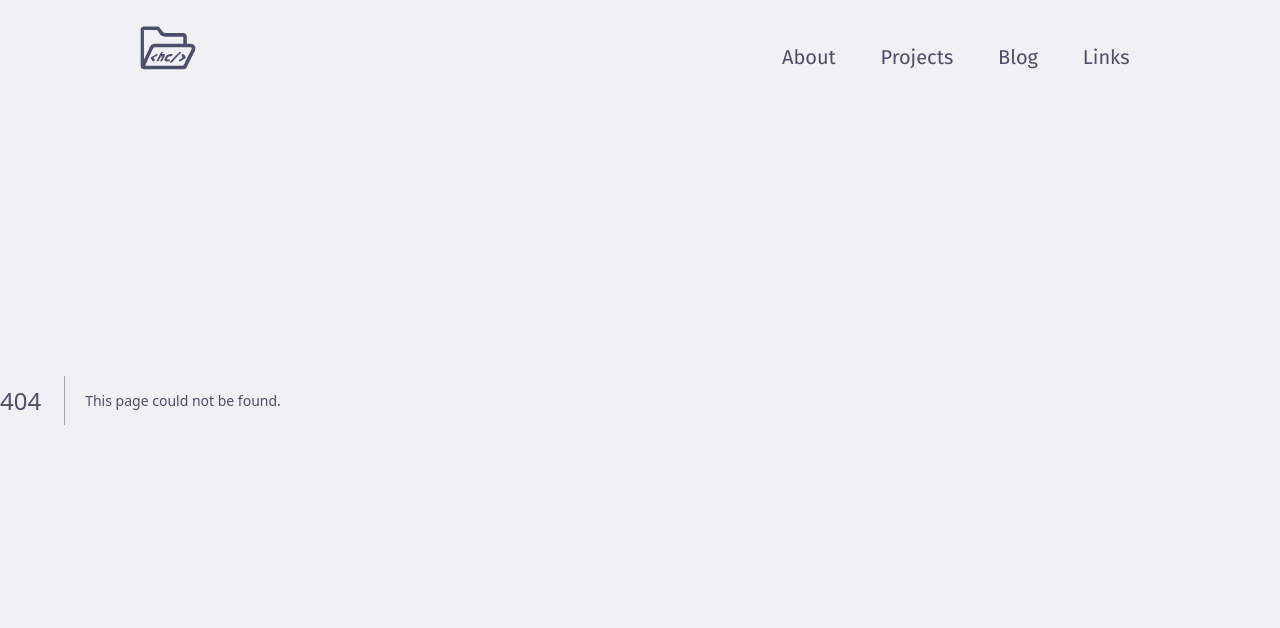
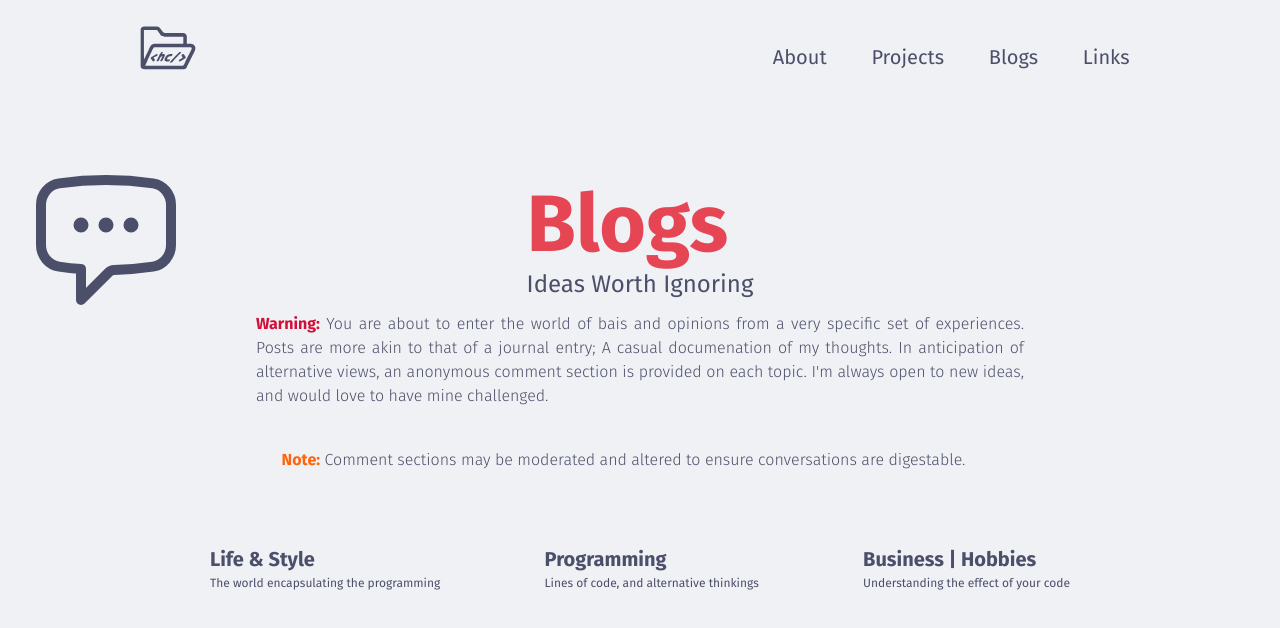
Before and after one commit to HonsonCooky/curriculum-vitae, a Next.js app: page /blogs in a window 1280 px wide. Before the commit this address had no page. Shown: the top 628 px of the page. Built offline with nearby package versions, Linux system fonts and the light colour scheme; what tailwindcss-neumorphism would draw is missing.

Commit message:
start sub pages for blog

```diff
--- a/app/_components/navbar/nav.tsx
+++ b/app/_components/navbar/nav.tsx
@@ -2,7 +2,7 @@ import { NavMenu } from "./mobile/navmenu";
 import NavBar from "./web/navbar";
 
 export default function Navigation() {
-  const pages = ["/about", "/projects", "/blog", "/links"];
+  const pages = ["/about", "/projects", "/blogs", "/links"];
 
   return (
     <nav>
--- a/app/_components/navbar/web/nav-btn.tsx
+++ b/app/_components/navbar/web/nav-btn.tsx
@@ -15,13 +15,15 @@ export default function NavBtn(params: { href: string }) {
 
   return (
     <Link href={params.href}>
+      <div className="h-full w-full px-[0.5vw]">
         <motion.div
           aria-selected={pathname.startsWith(params.href)}
           whileTap={{ scale: 0.9 }}
-        className="mx-[0.5vw] rounded-[0.7vh] px-[2vh] py-[1vh] text-[max(2.5vh,1vw)] nm-flat-light-base-xs hover:text-light-mauve aria-selected:nm-inset-light-base-sm dark:nm-flat-dark-base-sm dark:hover:text-dark-mauve aria-selected:dark:nm-inset-dark-base-sm"
+          className="rounded-[0.7vh] px-[2vh] py-[1vh] text-[max(2.5vh,1vw)] nm-flat-light-base-xs hover:text-light-mauve aria-selected:nm-inset-light-base-sm dark:nm-flat-dark-base-sm dark:hover:text-dark-mauve aria-selected:dark:nm-inset-dark-base-sm"
         >
           {title()}
         </motion.div>
+      </div>
     </Link>
   );
 }
--- a/app/blog/_components/section-desc.tsx
+++ /dev/null
@@ -1,12 +0,0 @@
-export default function SectionDescription(params: {
-  chassName?: React.ComponentProps<"div">["className"];
-  title: string;
-  description: string;
-}) {
-  return (
-    <div className="rounded-2xl bg-light-crust px-[max(2vh,2vw)] py-[max(1vh,1vw)]">
-      <h3>{params.title}</h3>
-      <p>{params.description}</p>
-    </div>
-  );
-}
--- a/app/blog/page.tsx
+++ /dev/null
@@ -1,40 +0,0 @@
-import { ChatBubbleLeftEllipsisIcon } from "@heroicons/react/24/outline";
-import SectionDescription from "./_components/section-desc";
-export default function Blogs() {
-  return (
-    <div className="flex flex-1 flex-col items-center lg:justify-center">
-      <ChatBubbleLeftEllipsisIcon className="fixed left-[2vw] top-[20vh] hidden h-[min(20vh,20vw)] lg:flex" />
-      <h1 className="mb-2 mt-[4vh] text-[10vh] font-bold leading-[10vh] text-light-maroon dark:text-dark-maroon">
-        Blogs
-      </h1>
-      <h2 className="mb-[2vh] text-[3vh] leading-[3vh]">
-        Ideas Worth Ignoring
-      </h2>
-      <div className="mx-[20vw] mb-[5vh]">
-        <p className="mb-[4vh] text-justify text-[2vh] font-light">
-          <span className="font-bold text-light-red dark:text-dark-red">
-            Warning:
-          </span>{" "}
-          You are about to enter the world of bais and opinions from a very
-          specific set of experiences. Posts are more akin to that of a journal
-          entry; A casual documenation of my thoughts. In anticipation of
-          alternative views, an anonymous comment section is provided on each
-          topic. I'm always open to new ideas, and would love to have mine
-          challenged.
-        </p>
-        <div className="rounded-2xl bg-light-peach px-[5vw] py-[1vh] text-light-crust dark:bg-dark-peach dark:text-dark-base">
-          <p className="text-[2vh] font-light">
-            <span className="font-bold">Note:</span> Comment sections may be
-            moderated and altered to ensure conversations are digestable (and
-            appropriate).
-          </p>
-        </div>
-      </div>
-      <div className="flex w-full items-center justify-evenly px-[10vw] py-[2vh]">
-        <SectionDescription title="Life & Style" description="Content about " />
-        <SectionDescription title="Life & Style" description="Content about " />
-        <SectionDescription title="Life & Style" description="Content about " />
-      </div>
-    </div>
-  );
-}
--- /dev/null
+++ b/app/blogs/_components/blog-title.tsx
@@ -0,0 +1,14 @@
+export default function BlogTitle(params: {
+  className?: React.ComponentProps<"div">["className"];
+}) {
+  return (
+    <div className={params.className}>
+      <h1 className="mb-2 text-[max(10vh,5vw)] font-bold leading-[max(10vh,5vw)] text-light-maroon dark:text-dark-maroon">
+        Blogs
+      </h1>
+      <h2 className="mb-[2vh] text-[max(3vh,1.5vw)] leading-[max(3vh,1.5vw)]">
+        Ideas Worth Ignoring
+      </h2>
+    </div>
+  );
+}
--- /dev/null
+++ b/app/blogs/_components/section-desc.tsx
@@ -0,0 +1,23 @@
+"use client";
+import { motion } from "framer-motion";
+import Link from "next/link";
+
+export default function SectionDescription(params: {
+  chassName?: React.ComponentProps<"div">["className"];
+  title: string;
+  description: string;
+  href: string;
+}) {
+  return (
+    <Link href={params.href}>
+      <motion.div
+        whileTap={{ scale: 0.9 }}
+        whileHover={{ scale: 1.1 }}
+        className="mx-[0.5vw] rounded-[0.7vh] px-[2vh] py-[1vh]  nm-flat-light-base hover:text-light-mauve dark:nm-flat-dark-base dark:hover:text-dark-mauve"
+      >
+        <h3 className="text-[max(2.5vh,1vw)] font-bold">{params.title}</h3>
+        <h4 className="text-[max(1.5vh,0.5vw)]">{params.description}</h4>
+      </motion.div>
+    </Link>
+  );
+}
--- /dev/null
+++ b/app/blogs/page.tsx
@@ -0,0 +1,50 @@
+import ChatBubbleLeftEllipsisIcon from "@heroicons/react/24/outline/ChatBubbleLeftEllipsisIcon";
+import BlogTitle from "./_components/blog-title";
+import SectionDescription from "./_components/section-desc";
+export default function BlogsHome() {
+  return (
+    <div className="flex flex-1 flex-col items-center lg:justify-center">
+      <ChatBubbleLeftEllipsisIcon className="fixed left-[2vw] top-[20vh] hidden h-[min(20vh,20vw)] lg:flex" />
+      <BlogTitle />
+      <div className="mx-[20vw] mb-[5vh]">
+        <p className="mb-[4vh] text-justify text-[max(2vh,1vw)] font-light">
+          <span className="font-bold text-light-red dark:text-dark-red">
+            Warning:
+          </span>{" "}
+          You are about to enter the world of bais and opinions from a very
+          specific set of experiences. Posts are more akin to that of a journal
+          entry; A casual documenation of my thoughts. In anticipation of
+          alternative views, an anonymous comment section is provided on each
+          topic. I'm always open to new ideas, and would love to have mine
+          challenged.
+        </p>
+        <div className="rounded px-[2vw] py-[1vh] nm-flat-light-base dark:nm-flat-dark-base">
+          <p className="text-[max(2vh,1vw)] font-light">
+            <span className="font-bold text-light-peach dark:text-dark-peach">
+              Note:
+            </span>{" "}
+            Comment sections may be moderated and altered to ensure
+            conversations are digestable.
+          </p>
+        </div>
+      </div>
+      <div className="flex w-full flex-col items-center justify-evenly px-[10vw] py-[2vh] lg:flex-row">
+        <SectionDescription
+          title="Life & Style"
+          description="The world encapsulating the programming"
+          href="/blogs/sections/life-and-style"
+        />
+        <SectionDescription
+          title="Programming"
+          description="Lines of code, and alternative thinkings"
+          href="/blogs/sections/programming"
+        />
+        <SectionDescription
+          title="Business | Hobbies"
+          description="Understanding the effect of your code"
+          href="/blogs/sections/business-and-hobbies"
+        />
+      </div>
+    </div>
+  );
+}
--- /dev/null
+++ b/app/blogs/sections/layout.tsx
@@ -0,0 +1,42 @@
+"use client";
+
+import Link from "next/link";
+import { usePathname } from "next/navigation";
+import BlogTitle from "../_components/blog-title";
+
+export default function SectionLayout({
+  children,
+}: {
+  children: React.ReactNode;
+}) {
+  const path = usePathname();
+  const split = path.slice(1).split("/");
+  const uiPath = split
+    .filter((dir) => dir != "sections" || dir.length == 0)
+    .map((dir) => dir.charAt(0).toUpperCase() + dir.slice(1).toLowerCase());
+
+  return (
+    <div className="flex flex-1 flex-col items-center pt-[15vh]">
+      <BlogTitle className="mb-[3vh] flex w-[35vw] flex-row items-end justify-between" />
+      <div className="flex w-[40vw] flex-row items-center">
+        {uiPath.map((dir) => {
+          const href = `/${split
+            .slice(0, split.indexOf(dir.toLowerCase()) + 1)
+            .join("/")}`;
+
+          return (
+            <div>
+              <text className="mx-[0.5vw]">{">"}</text>
+              <Link className="hover:text-light-blue" href={href} key={href}>
+                {dir}
+              </Link>
+            </div>
+          );
+        })}
+      </div>
+      <div className="flex flex-1 flex-col items-center justify-center">
+        {children}
+      </div>
+    </div>
+  );
+}
--- /dev/null
+++ b/app/blogs/sections/life-and-style/page.tsx
@@ -0,0 +1,3 @@
+export default function LifeAndStylePage() {
+  return <div>Life and style</div>;
+}
```
Also changed, not shown: 1 other file (tests, documents, lock files or other folders). Lines whose indentation alone changed are shown as unchanged.
